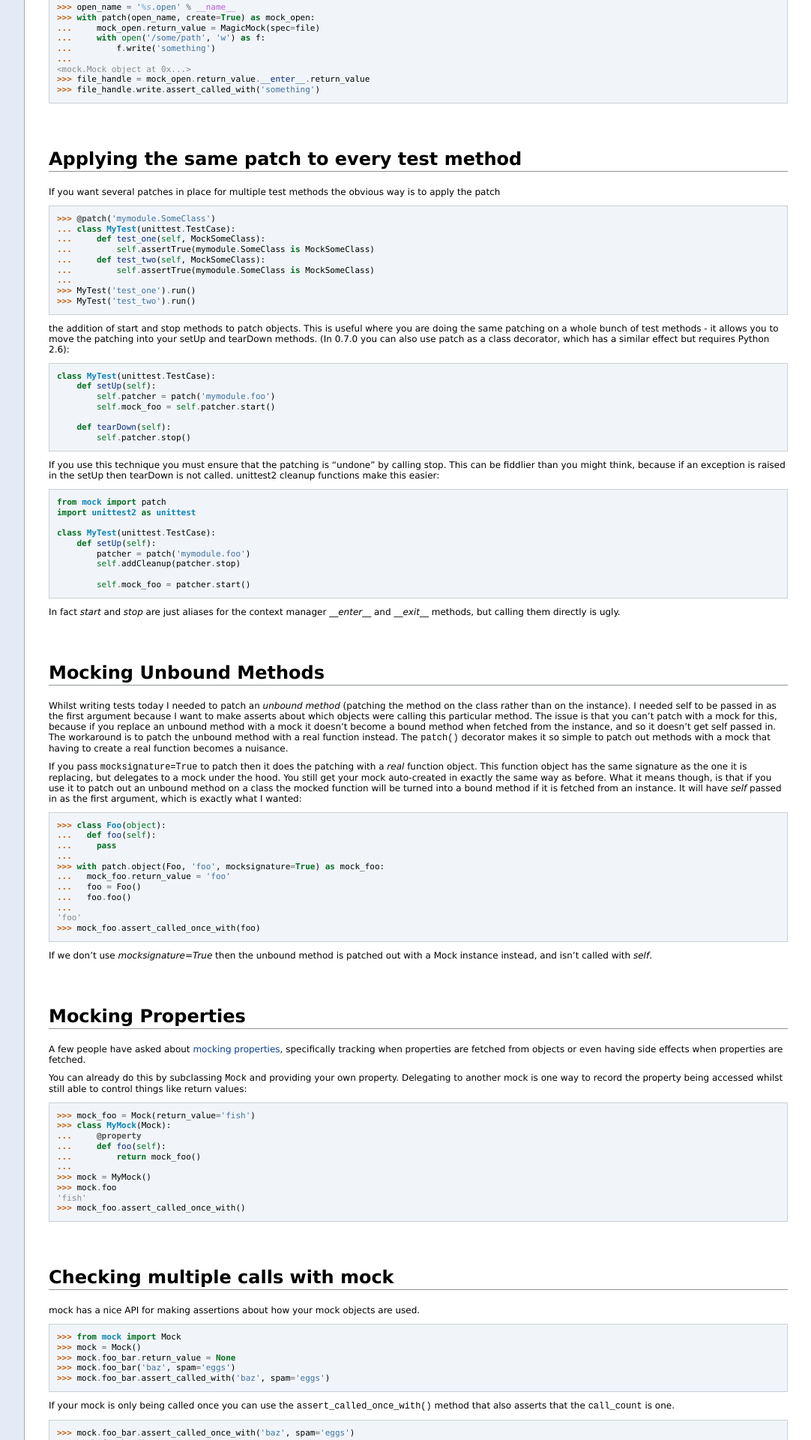
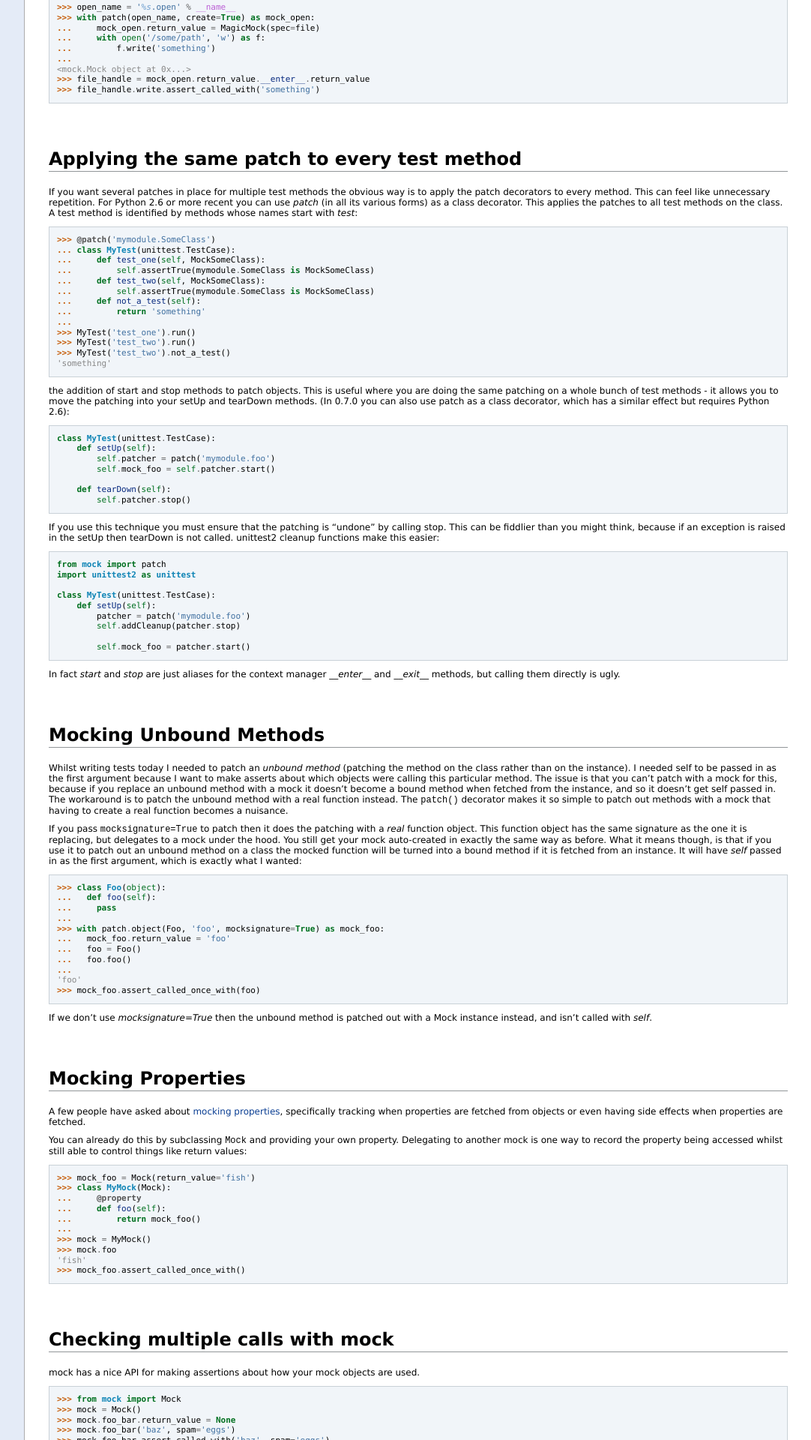
Before and after one commit to testing-cabal/mock, a Sphinx documentation site: the page built from docs/examples.txt, in a window 1280 px wide. Shown: the part 2065-3985 px from the top of the page at 75% size, without its empty margins (197-1279 px from the left). Built offline with Sphinx 7.4.7, drawn with Linux system fonts in a browser that asks for light colours; pages that are not in the unit, such as notebooks, are missing from menus; some of the changed text lies outside the part shown.

Commit message:
Doc updates

```diff
--- a/docs/examples.txt
+++ b/docs/examples.txt
@@ -215,8 +215,11 @@ Applying the same patch to every test method
 ============================================
 
 If you want several patches in place for multiple test methods the obvious way
-is to apply the patch
-
+is to apply the patch decorators to every method. This can feel like unnecessary
+repetition. For Python 2.6 or more recent you can use `patch` (in all its
+various forms) as a class decorator. This applies the patches to all test
+methods on the class. A test method is identified by methods whose names start
+with `test`:
 
 .. doctest::
 
@@ -226,9 +229,13 @@ is to apply the patch
     ...         self.assertTrue(mymodule.SomeClass is MockSomeClass)
     ...     def test_two(self, MockSomeClass):
     ...         self.assertTrue(mymodule.SomeClass is MockSomeClass)
+    ...     def not_a_test(self):
+    ...         return 'something'
     ...
     >>> MyTest('test_one').run()
     >>> MyTest('test_two').run()
+    >>> MyTest('test_two').not_a_test()
+    'something'
 
 
 the addition of start and stop methods to patch objects. This is useful where
```
